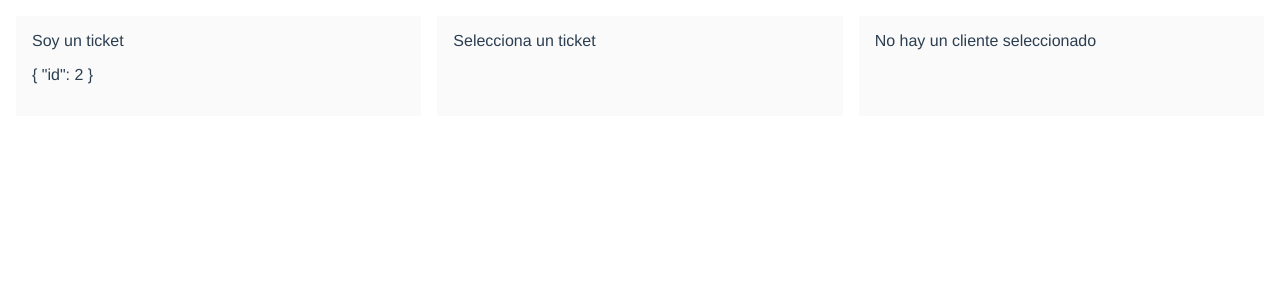
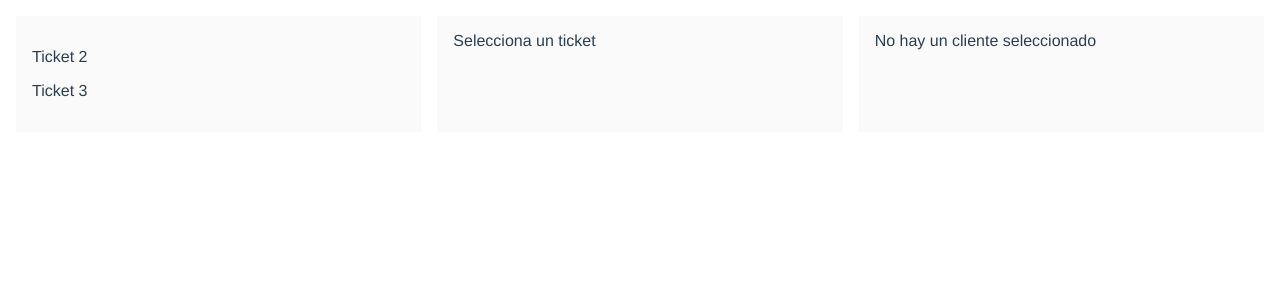
Before and after one commit to itmarck/core-template, a Vue app: page /workspace in a window 1280 px wide. Shown: the top 300 px of the page. Built offline with nearby package versions, Linux system fonts and the light colour scheme.

Commit message:
Add simple ticket list

```diff
--- a/src/app/workspace/components/WorkspaceTicketsContainer/WorkspaceTicketItem.vue
+++ b/src/app/workspace/components/WorkspaceTicketsContainer/WorkspaceTicketItem.vue
@@ -1,7 +1,6 @@
 <template>
   <article>
-    <span>Soy un ticket</span>
-    <p>{{ ticket }}</p>
+    <p>Ticket {{ ticket.id }}</p>
   </article>
 </template>
 
--- /dev/null
+++ b/src/app/workspace/components/WorkspaceTicketsContainer/WorkspaceTicketList.vue
@@ -0,0 +1,23 @@
+<template>
+  <workspace-ticket-item
+    v-for="(ticket, index) in tickets"
+    :key="index"
+    :ticket="ticket"
+  ></workspace-ticket-item>
+</template>
+
+<script lang="ts">
+import { defineComponent } from 'vue'
+
+import WorkspaceTicketItem from './WorkspaceTicketItem.vue'
+
+export default defineComponent({
+  components: {
+    WorkspaceTicketItem,
+  },
+
+  props: {
+    tickets: { required: true, type: Array },
+  },
+})
+</script>
--- a/src/app/workspace/components/WorkspaceTicketsContainer/index.vue
+++ b/src/app/workspace/components/WorkspaceTicketsContainer/index.vue
@@ -1,18 +1,19 @@
 <template>
-  <workspace-ticket-item :ticket="ticket"></workspace-ticket-item>
+  <workspace-ticket-list :tickets="tickets"></workspace-ticket-list>
 </template>
 
 <script lang="ts">
-import WorkspaceTicketItem from './WorkspaceTicketItem.vue'
 import { defineComponent } from 'vue'
+
+import WorkspaceTicketList from './WorkspaceTicketList.vue'
 
 export default defineComponent({
   components: {
-    WorkspaceTicketItem,
+    WorkspaceTicketList,
   },
   setup() {
     return {
-      ticket: { id: 2 },
+      tickets: [{ id: 2 }, { id: 3 }],
     }
   },
 })
--- /dev/null
+++ b/src/app/workspace/core/Ticket.ts
@@ -0,0 +1,3 @@
+export interface Ticket {
+  id: number
+}
```
